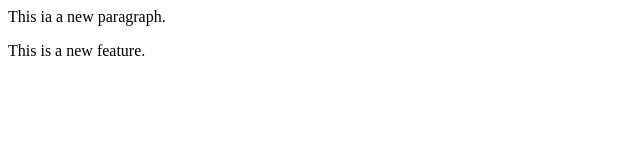
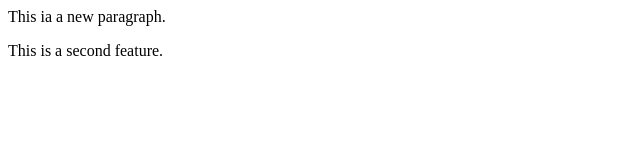
Before and after one commit to Jagy12/Localrepo, a plain HTML site: page index.html in a window 1280 px wide. Shown: the full height of the page, 0-640 px from the left. Drawn offline with Linux system fonts and the light colour scheme.

Commit message:
Second feature'

```diff
--- a/index.html
+++ b/index.html
@@ -1,2 +1,2 @@
 <p> This ia a new paragraph. </p>
-<p> This is a new feature. </p>
+<p> This is a second feature. </p>
```
